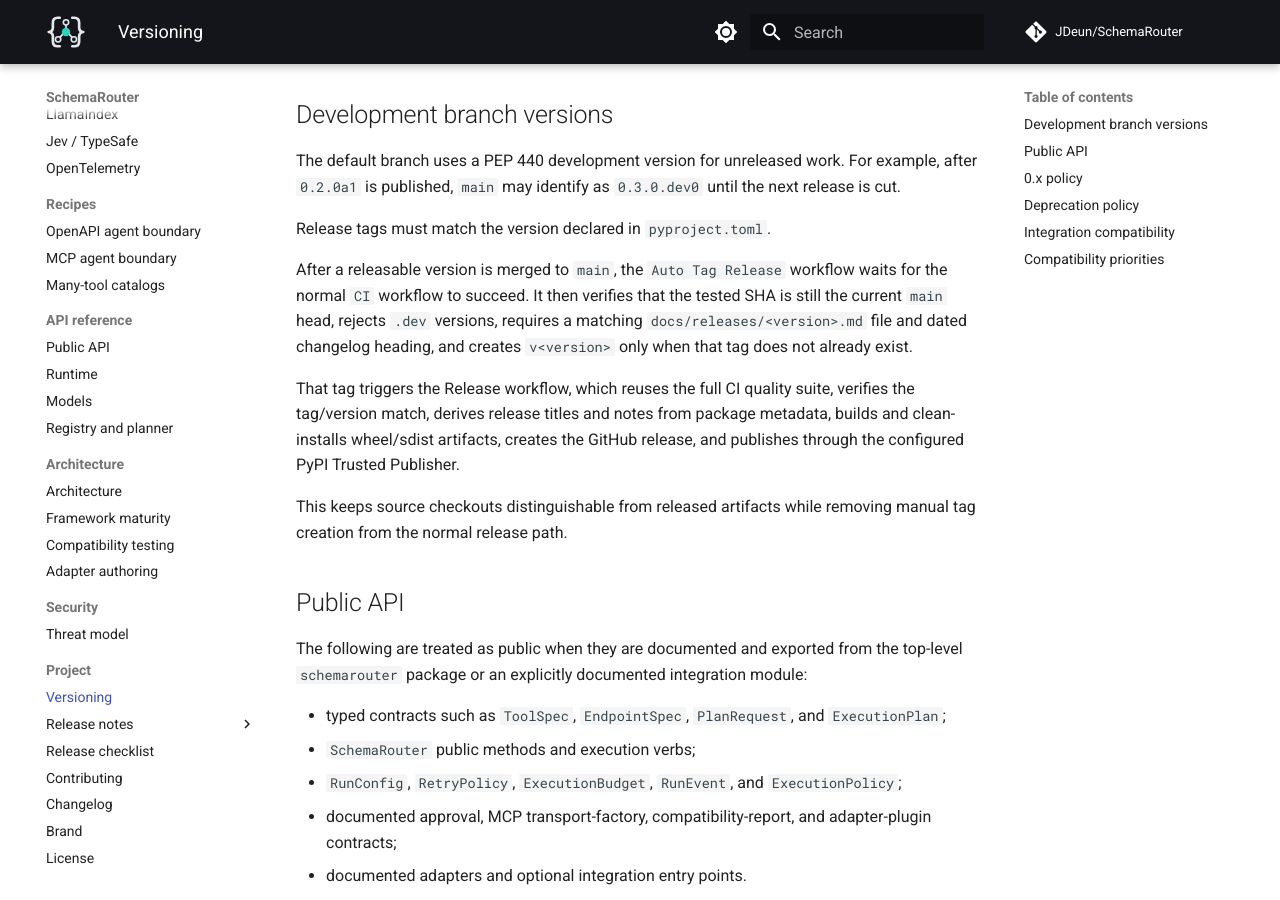
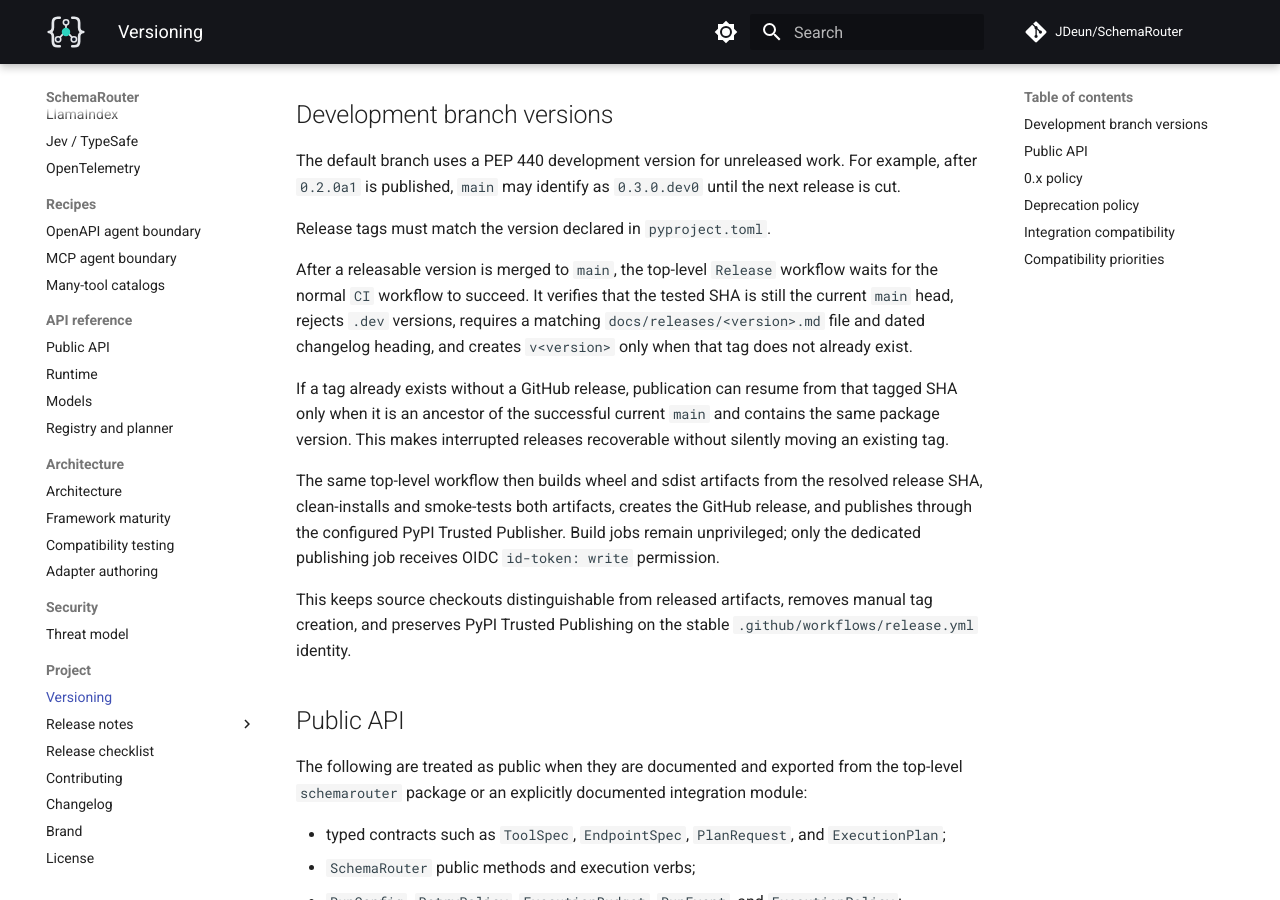
Before and after one commit to JDeun/SchemaRouter, an MkDocs documentation site: the page built from docs/versioning.md, in a window 1280 px wide and 900 px high, scrolled down 231 px. Built offline with MkDocs 1.6.1 and Material for MkDocs 9.7.7, drawn with Linux system fonts in a browser that asks for light colours; comment, search, counter and statistics services are not loaded.

Commit message:
docs: explain unified release lifecycle

```diff
--- a/docs/versioning.md
+++ b/docs/versioning.md
@@ -12,18 +12,22 @@
 
 Release tags must match the version declared in `pyproject.toml`.
 
-After a releasable version is merged to `main`, the `Auto Tag Release` workflow waits for the
-normal `CI` workflow to succeed. It then verifies that the tested SHA is still the current
-`main` head, rejects `.dev` versions, requires a matching `docs/releases/<version>.md` file and
-dated changelog heading, and creates `v<version>` only when that tag does not already exist.
+After a releasable version is merged to `main`, the top-level `Release` workflow waits for the
+normal `CI` workflow to succeed. It verifies that the tested SHA is still the current `main`
+head, rejects `.dev` versions, requires a matching `docs/releases/<version>.md` file and dated
+changelog heading, and creates `v<version>` only when that tag does not already exist.
 
-That tag triggers the Release workflow, which reuses the full CI quality suite, verifies the
-tag/version match, derives release titles and notes from package metadata, builds and clean-installs
-wheel/sdist artifacts, creates the GitHub release, and publishes through the configured PyPI Trusted
-Publisher.
+If a tag already exists without a GitHub release, publication can resume from that tagged SHA only
+when it is an ancestor of the successful current `main` and contains the same package version.
+This makes interrupted releases recoverable without silently moving an existing tag.
 
-This keeps source checkouts distinguishable from released artifacts while removing manual tag
-creation from the normal release path.
+The same top-level workflow then builds wheel and sdist artifacts from the resolved release SHA,
+clean-installs and smoke-tests both artifacts, creates the GitHub release, and publishes through the
+configured PyPI Trusted Publisher. Build jobs remain unprivileged; only the dedicated publishing job
+receives OIDC `id-token: write` permission.
+
+This keeps source checkouts distinguishable from released artifacts, removes manual tag creation,
+and preserves PyPI Trusted Publishing on the stable `.github/workflows/release.yml` identity.
 
 ## Public API
 
```
